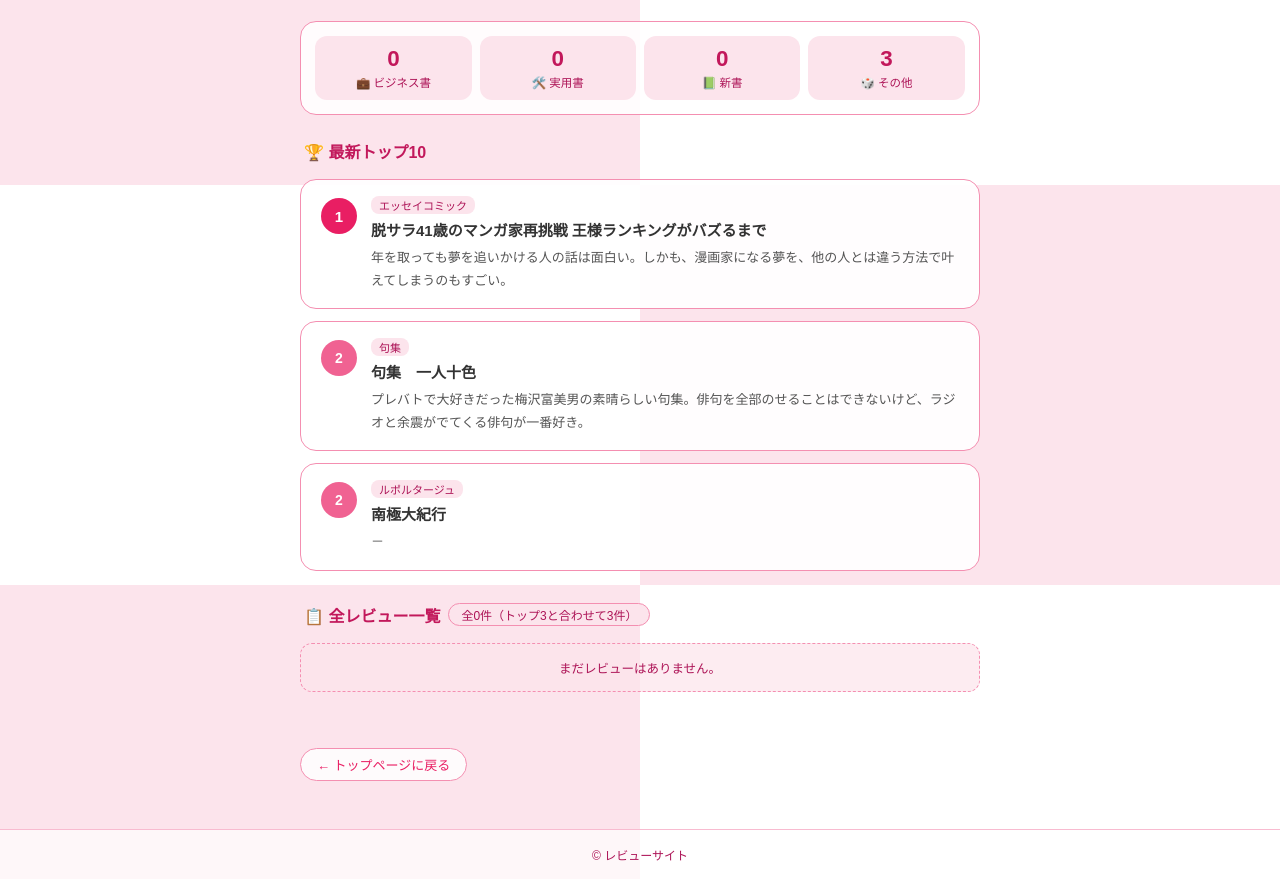
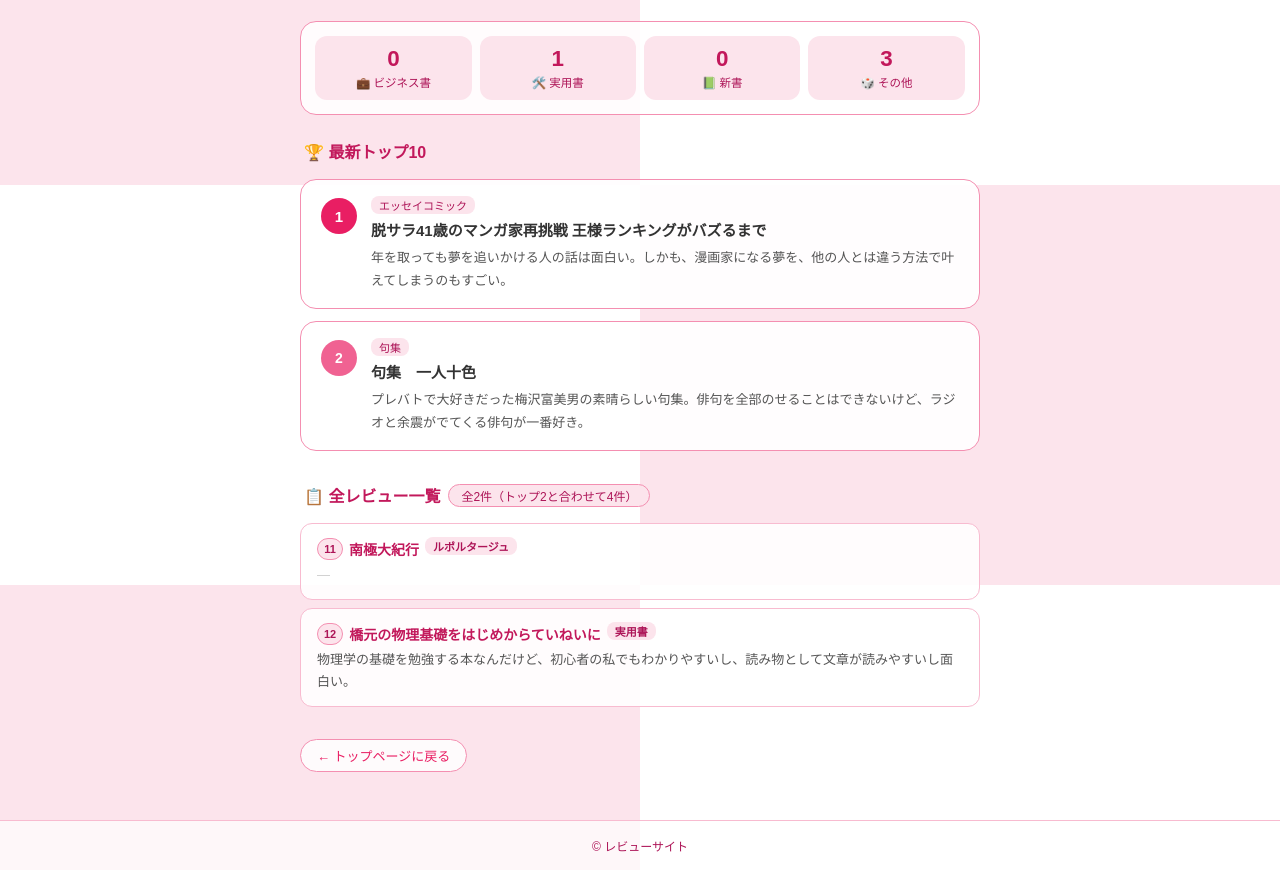
Before and after one commit to Azaleacreativeroom888/storyreviewazalea, a plain HTML site: page practical2027.html in a window 1280 px wide. Shown: the part 215-1094 px from the top of the page. Drawn offline with Linux system fonts and the light colour scheme.

Commit message:
Update reviews in practical2027.html
Removed a section for '南極大紀行' and added two new review items.

```diff
--- a/practical2027.html
+++ b/practical2027.html
@@ -376,15 +376,6 @@
         </div>
       </div>
 
-      <div class="top-card">
-        <div class="rank-badge badge-2">2</div>
-        <div class="top-card-body">
-          <div class="genre-tag">ルポルタージュ</div>
-          <div class="top-card-title">南極大紀行</div>
-          <div class="top-card-text">－</div>
-        </div>
-      </div>
-
       <!--
       【トップ10のカードのひな形】コピーして、ここに貼り付けて使ってください。
       番号は rank-badge の badge-○ と数字の2か所を合わせます（badge-1 ～ badge-10）。
@@ -405,6 +396,16 @@
     <!-- ALL REVIEWS -->
     <div class="section-head">📋 全レビュー一覧 <span class="count-pill" id="reviewCount"></span></div>
     <div class="review-list" id="reviewList">
+
+      <div class="review-item">
+        <div class="review-item-title">南極大紀行 <span class="genre-tag">ルポルタージュ</span></div>
+        <div class="review-item-text"></div>
+      </div>
+
+      <div class="review-item">
+        <div class="review-item-title">橋元の物理基礎をはじめからていねいに <span class="genre-tag">実用書</span></div>
+        <div class="review-item-text">物理学の基礎を勉強する本なんだけど、初心者の私でもわかりやすいし、読み物として文章が読みやすいし面白い。</div>
+      </div>
 
       <!--
       【一覧のひな形】コピーして、ここに貼り付けて使ってください。
```
